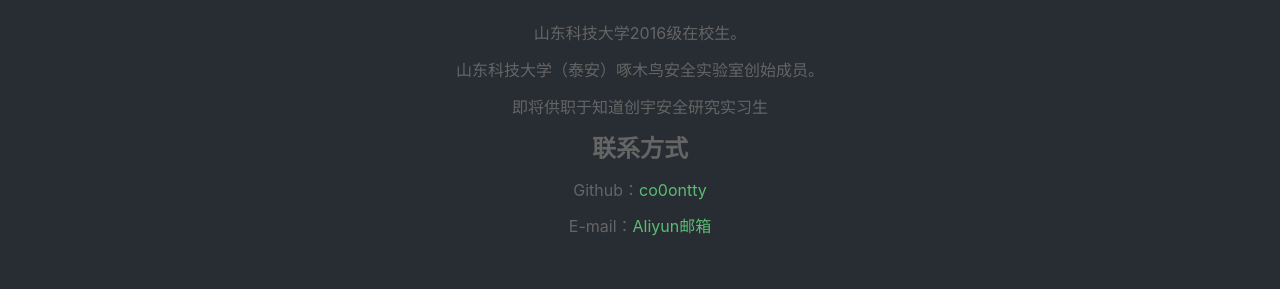
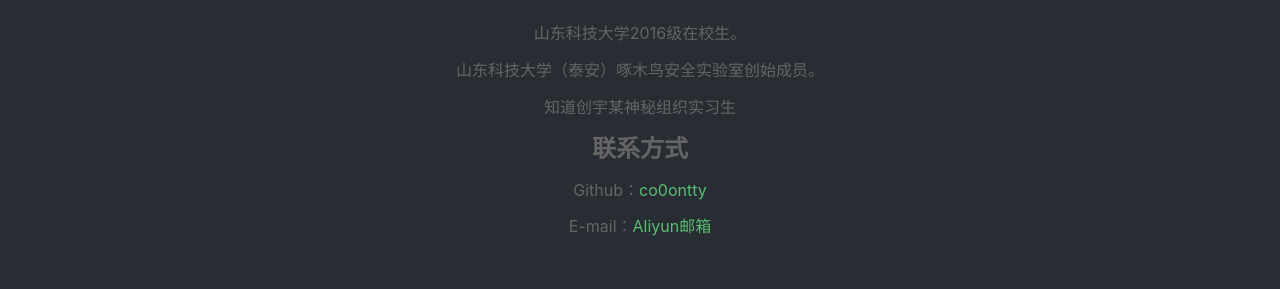
Before and after one commit to co0ontty/co0ontty.github.io, a Jekyll site: the page built from about.html, in a window 1280 px wide. Shown: the part 371-660 px from the top of the page. Built offline with Jekyll 4.4.1, drawn with Linux system fonts in a browser that asks for light colours; nearby versions of some CDN libraries; comment, search, counter and statistics services are not loaded; a style sheet for code colours, icons or effects is not loaded.

Commit message:
更新about.html信息

```diff
--- a/about.html
+++ b/about.html
@@ -16,7 +16,7 @@ layout: default
 	<br/>
 		<p style="text-align: center;">山东科技大学（泰安）啄木鸟安全实验室创始成员。</p>
 	<br/>
-		<p style="text-align: center;">即将供职于知道创宇安全研究实习生</p>
+		<p style="text-align: center;">知道创宇某神秘组织实习生</p>
 	<br/>
 		<h2 align="center">联系方式</h2>
 	<br/>
```
